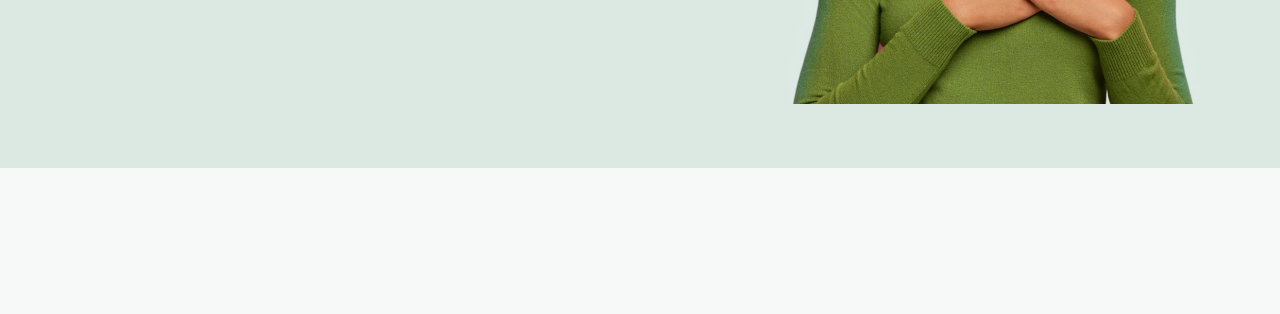
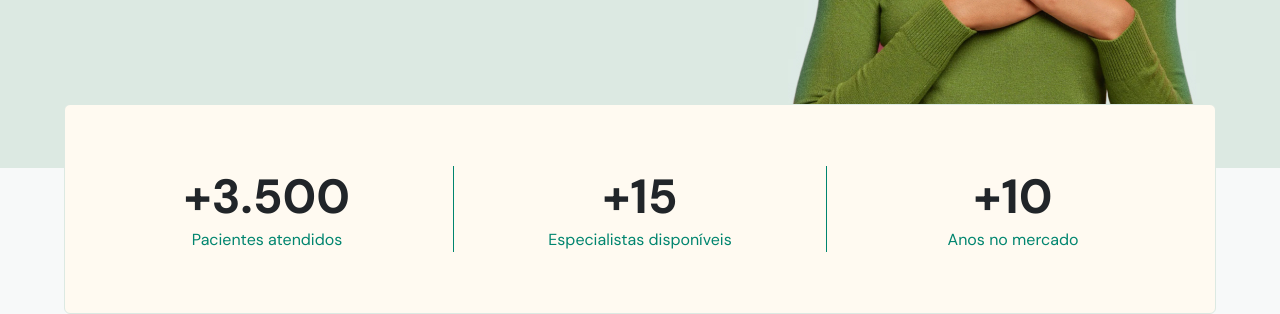
Before and after one commit to olivpeter/doctorcare-lp, a plain HTML site: page index.html in a window 1280 px wide. Shown: the part 590-904 px from the top of the page. Before the commit the page ends 800 px from the top, so only its background shows below. Drawn offline with Linux system fonts and the light colour scheme.

Commit message:
Feat: Added business numbers section

```diff
--- a/index.html
+++ b/index.html
@@ -48,5 +48,21 @@
         </div>
       </div>
     </section>
+    <section class="gridWrapper numbersList">
+      <ul>
+        <li class="numberListItem">
+          <h2>+3.500</h2>
+          <p>Pacientes atendidos</p>
+        </li>
+        <li class="numberListItem">
+          <h2>+15</h2>
+          <p>Especialistas disponíveis</p>
+        </li>
+        <li class="numberListItem">
+          <h2>+10</h2>
+          <p>Anos no mercado</p>
+        </li>
+      </ul>
+    </section>
   </body>
 </html>
--- /dev/null
+++ b/src/scss/_numbersList.scss
@@ -0,0 +1,37 @@
+@import "variables";
+
+.numbersList {
+    background: $brand-beige;
+    min-height: 21rem;
+    border: 1px solid $brand-green-light;
+    border-radius: 0.6rem;
+    margin-top: -64px;
+    display: flex;
+    justify-content: center;
+
+    ul {
+        flex: 1;
+        display: flex;
+        align-items: center;
+        text-align: center;
+
+        .numberListItem {
+            flex: 1;
+            h2 {
+                font-size: 4.8rem;
+                font-weight: 700;
+                line-height: 130%;
+                color: $grey-headline;
+            }
+
+            p {
+                font-size: 1.6rem;
+                line-height: 150%;
+                color: $brand-green;
+            }
+            &:not(:last-child) {
+                border-right: 1px solid $brand-green;
+            }
+        }
+    }
+}
--- a/src/scss/main.scss
+++ b/src/scss/main.scss
@@ -1,3 +1,4 @@
 @use "reset";
 @use "header";
 @use "heroBanner";
+@use "numbersList";
```
Also changed, not shown: src/css/main.min.css.
